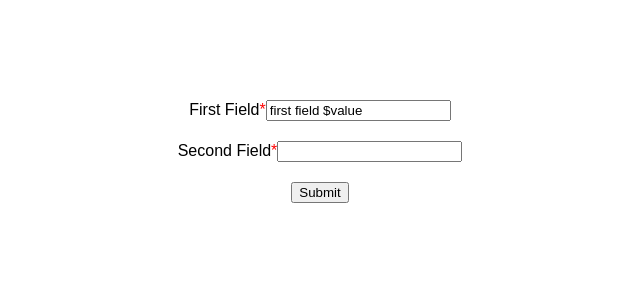
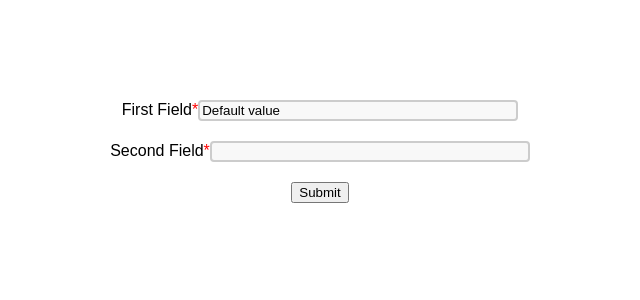
Before and after one commit to vivektikar25/react-input-fields, a React (Create React App) app: page / in a window 1280 px wide. Shown: the top 300 px of the page, without its empty margins (320-960 px from the left). Built offline with nearby package versions, Linux system fonts and the light colour scheme.

Commit message:
input field css change

```diff
--- a/src/Components/Form/Form.css
+++ b/src/Components/Form/Form.css
@@ -1,3 +1,12 @@
 .form-error-message {
     color:red
 }
+
+input {
+    width: 25%;
+    box-sizing: border-box;
+    border: 2px solid #ccc;
+    border-radius: 4px;
+    background-color: #f8f8f8;
+    resize: none;
+}
--- a/src/Components/Form/data.js
+++ b/src/Components/Form/data.js
@@ -1,5 +1,5 @@
 export const firstFieldData = {
-  value: "first field $value",
+  value: "Default value",
   name: "firstField",
   label: "First Field",
   placeholder: "",
```
